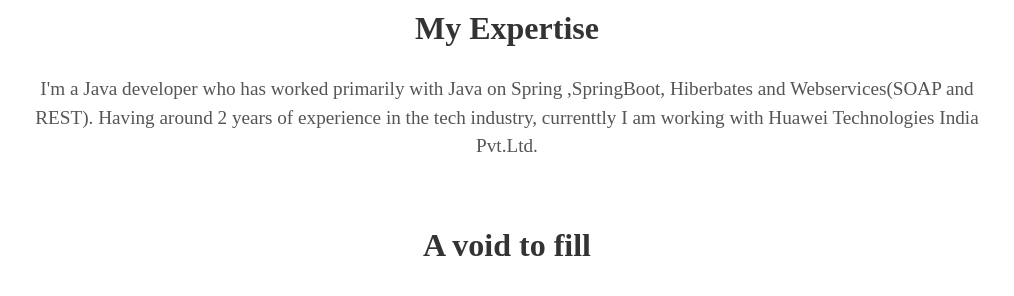
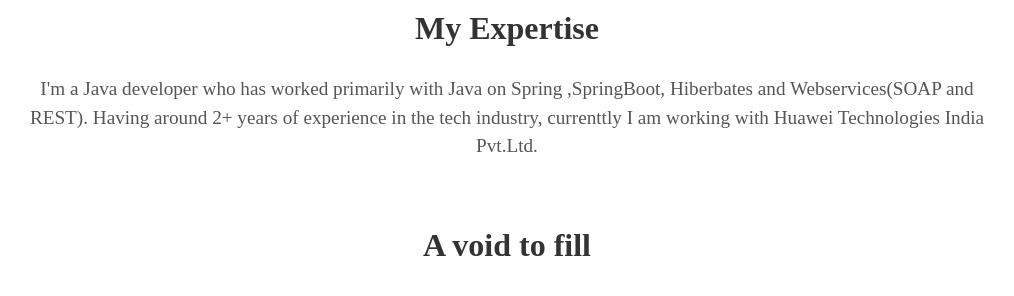
Before and after one commit to praveenspk/praveenspk.github.io, a Jekyll site: the page built from index.html, in a window 1280 px wide and 900 px high, scrolled down 1467 px. Shown: the part 182-478 px from the top of the window, without its empty margins (133-1147 px from the left). Built offline with Jekyll 4.4.1, drawn with Linux system fonts in a browser that asks for light colours; some web fonts are replaced.

```diff
--- a/_config.yml
+++ b/_config.yml
@@ -6,7 +6,7 @@ description: Jekyll Theme Minimal Resume # http://willianjusten.com.br
 
 # User settings
 username: Praveen Kumar
-user_description: I'm a Java developer who has worked primarily with Java on Spring ,SpringBoot, Hiberbates and Webservices(SOAP and REST). Having around 2 years of experience in the tech industry, currenttly I am working with Huawei Technologies India Pvt.Ltd.
+user_description: I'm a Java developer who has worked primarily with Java on Spring ,SpringBoot, Hiberbates and Webservices(SOAP and REST). Having around 2+ years of experience in the tech industry, currenttly I am working with Huawei Technologies India Pvt.Ltd.
 user_title: Software Engineer
 email: praveenkumar.saggam@gmail.com
 twitter_username: praveensaggam
```
